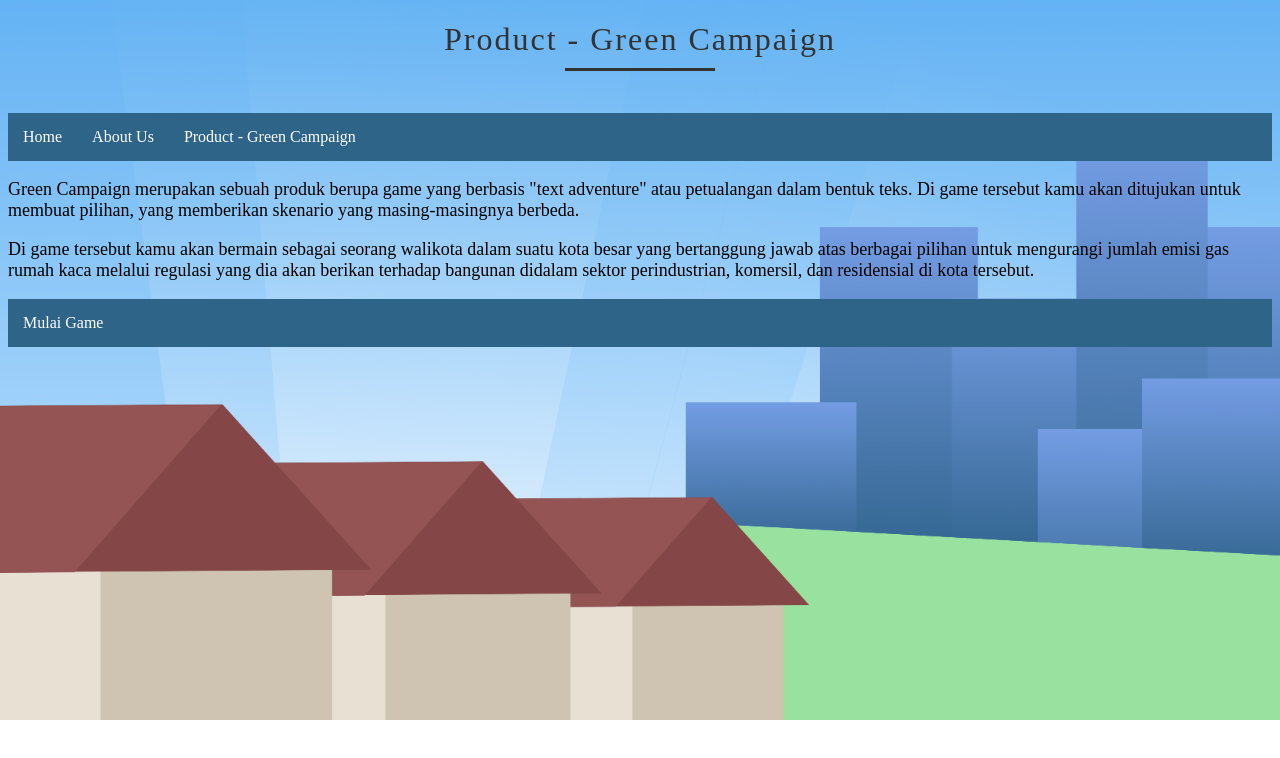
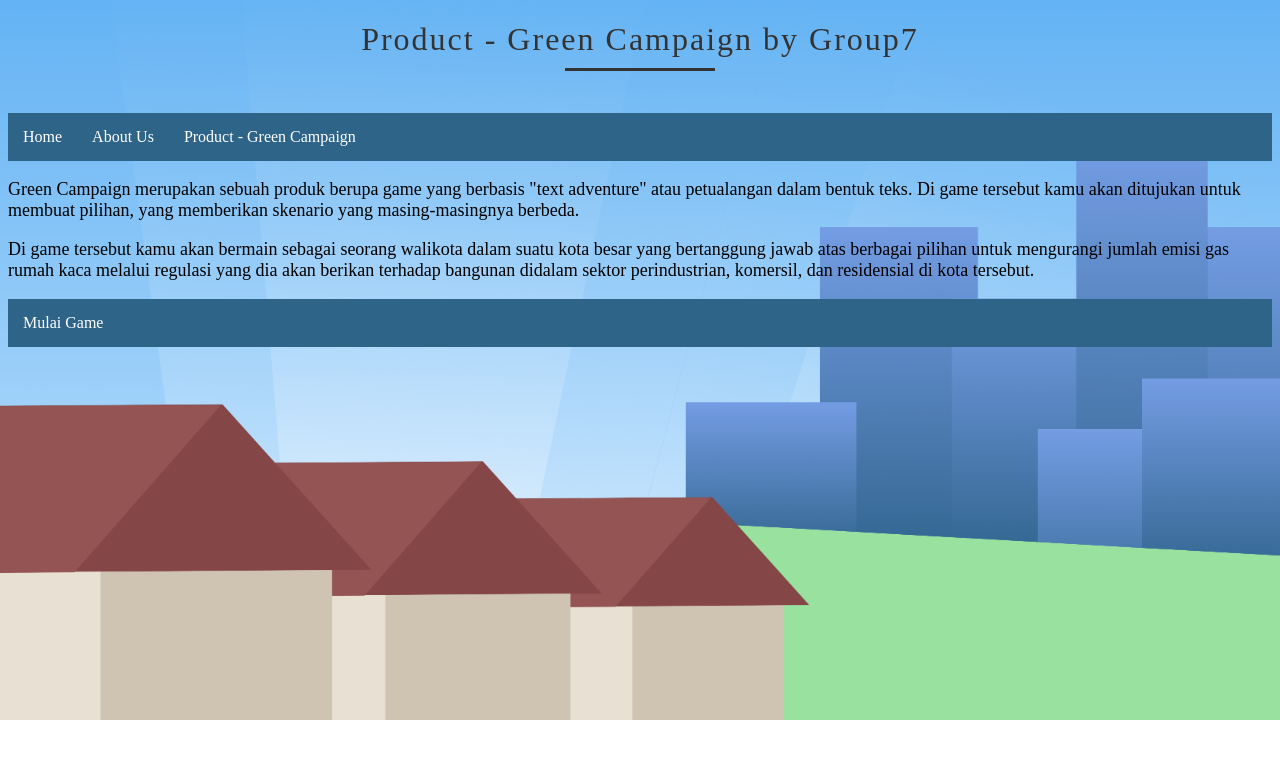
Before and after one commit to zweihander200/greencampaignxa, a plain HTML site: page product.html in a window 1280 px wide. Drawn offline with Linux system fonts and the light colour scheme.

Commit message:
Update product.html

```diff
--- a/product.html
+++ b/product.html
@@ -8,7 +8,7 @@
                     background-size: 100%;
                     background-repeat: no-repeat;">
             <h1>
-                Product - Green Campaign
+                Product - Green Campaign by Group7
             </h1>
         <body>
             <nav class="navbar">
```
